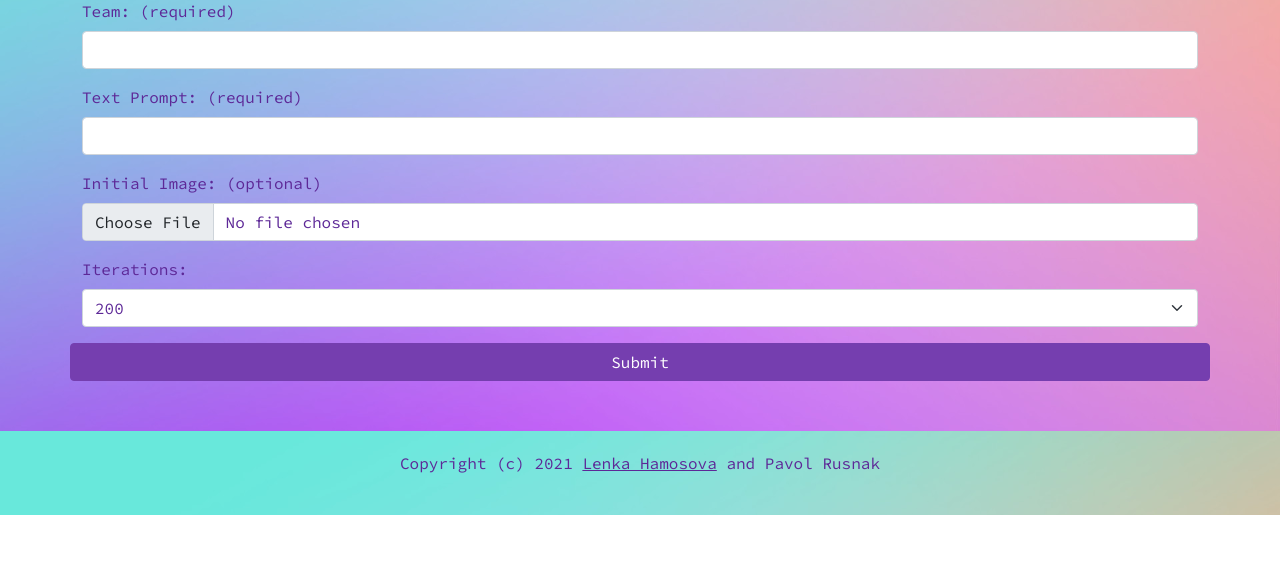
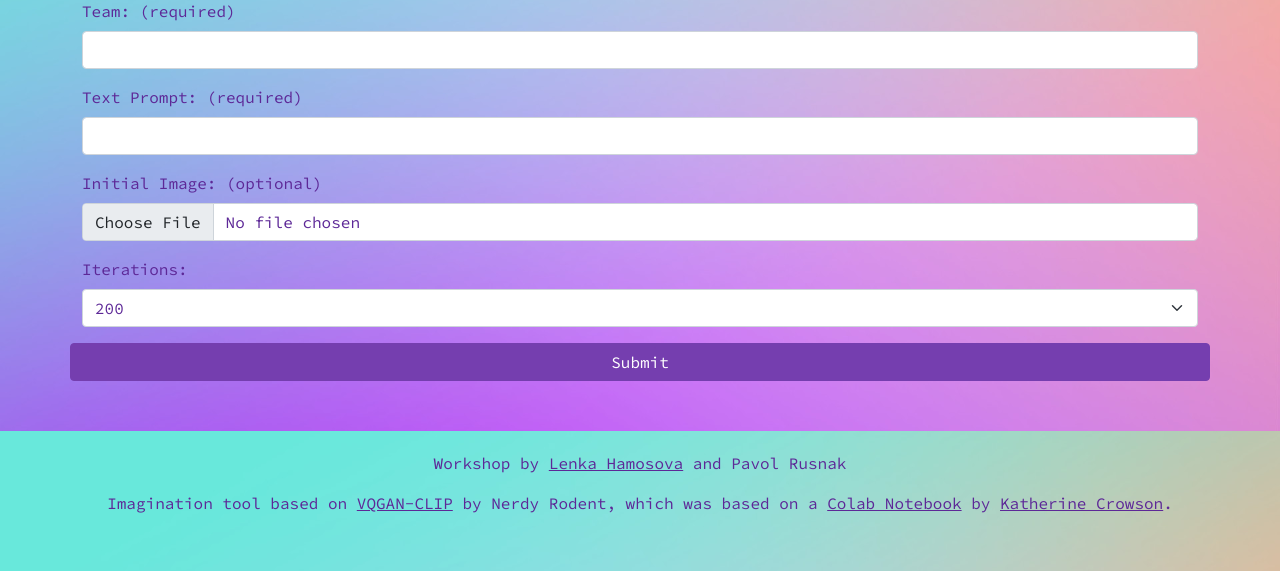
Before and after one commit to prusnak/fictioning, a Flask app: page / in a window 1280 px wide. Shown: the part 369-940 px from the top of the page. Before the commit the page ends 884 px from the top, so only its background shows below. Run offline with Flask 2, Linux system fonts and the light colour scheme.

Commit message:
update footer

```diff
--- a/templates/base.html
+++ b/templates/base.html
@@ -24,7 +24,8 @@
 
       <div class="row justify-content-center">
         <div id="footer">
-        Copyright (c) 2021 <a href="https://hamosova.com" target="_blank">Lenka Hamosova</a> and Pavol Rusnak
+        <p>Workshop by <a href="https://hamosova.com" target="_blank">Lenka Hamosova</a> and Pavol Rusnak</p>
+        <p>Imagination tool based on <a href="https://github.com/nerdyrodent/VQGAN-CLIP">VQGAN-CLIP</a> by Nerdy Rodent, which was based on a <a href="https://colab.research.google.com/drive/1ZAus_gn2RhTZWzOWUpPERNC0Q8OhZRTZ">Colab Notebook</a> by <a href="https://github.com/crowsonkb">Katherine Crowson</a>.
         </div>
       </div>
     </div>
```
